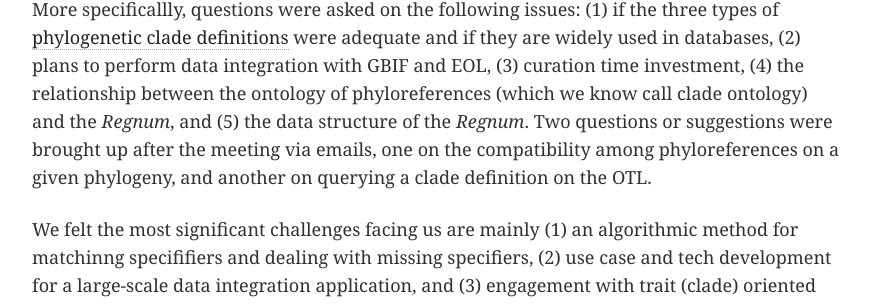
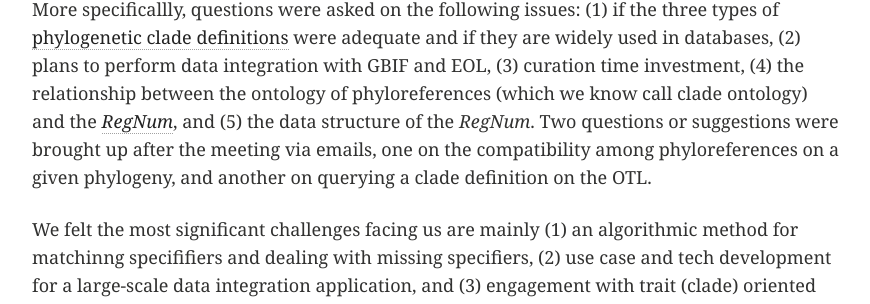
Before and after one commit to phyloref/phyloref.github.io, a Jekyll site: the page built from _posts/blog/2018-04-23-AB-meeting.md, in a window 1280 px wide and 900 px high, scrolled down 1677 px. Shown: the part 151-455 px from the top of the window, without its empty margins (64-934 px from the left). Built offline with Jekyll 4.4.1, drawn with Linux system fonts in a browser that asks for light colours; comment, search, counter and statistics services are not loaded.

```diff
--- a/_posts/blog/2018-04-23-AB-meeting.md
+++ b/_posts/blog/2018-04-23-AB-meeting.md
@@ -23,7 +23,7 @@ Our first meeting with the [Advisory Board] (AB) took place via a conference cal
 
 The phyloreferencing project team gave several presentations, concerning use cases, [roadmap and deliverables], and [curation tool]. In the overview, the need for carrying out this project was stated. Three [use cases] were presented, namely (1) querying [GBIF] using phyloreferences on the [Open Tree of Life] (OTL), (2) quantifying the resolvability of phyloreferences (on OTL), and (3) comparing relationships among phyloreferences on two phylogenies. We discussed a pratical challenge of resolving phyloreferneces, i.e., specifier matching. A live [demonstration] of the phyloreference curation tool was given. Four major deliverables of the project were outlined: (1) a [specification of phyloreference] construction and resolution, (2) an ontology of phyloreferences, (2) a proof-of-concept application for finding, resolving and validating phyloreferences on a given tree, and (4) a web application demonstrating large-scale biodiversity data integration.
 
-Members of the AB asked questions throughout the conference call. Most of these questions were follow-ups on the presentations, while others were high-level, big picture questions. More specificallly, questions were asked on the following issues: (1) if the three types of [phylogenetic clade definitions] were adequate and if they are widely used in databases, (2) plans to perform data integration with GBIF and EOL, (3) curation time investment, (4) the relationship between the ontology of phyloreferences (which we know call clade ontology) and the *Regnum*, and (5) the data structure of the *Regnum*. Two questions or suggestions were brought up after the meeting via emails, one on the compatibility among phyloreferences on a given phylogeny, and another on querying a clade definition on the OTL.
+Members of the AB asked questions throughout the conference call. Most of these questions were follow-ups on the presentations, while others were high-level, big picture questions. More specificallly, questions were asked on the following issues: (1) if the three types of [phylogenetic clade definitions] were adequate and if they are widely used in databases, (2) plans to perform data integration with GBIF and EOL, (3) curation time investment, (4) the relationship between the ontology of phyloreferences (which we know call clade ontology) and the [*RegNum*], and (5) the data structure of the *RegNum*. Two questions or suggestions were brought up after the meeting via emails, one on the compatibility among phyloreferences on a given phylogeny, and another on querying a clade definition on the OTL.
 
 We felt the most significant challenges facing us are mainly (1) an algorithmic method for matchinng specififiers and dealing with missing specifiers, (2) use case and tech development for a large-scale data integration application, and (3) engagement with trait (clade) oriented community and research groups. These issues will be of high priority for the next phase of the project.
 
```
Also changed, not shown: other parts of _posts/blog/2018-04-23-AB-meeting.md (+1 -0 lines).
